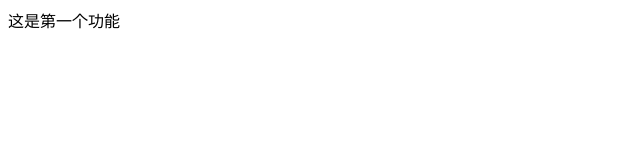
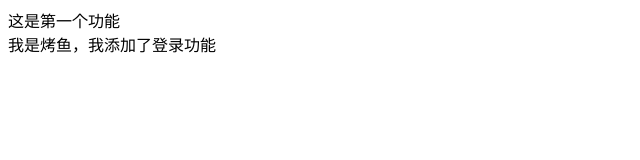
Before and after one commit to YancyWangGit/Test1, a plain HTML site: page index.html in a window 1280 px wide. Shown: the whole page, without its empty margins (0-640 px from the left). Drawn offline with Linux system fonts and the light colour scheme.

Commit message:
我是烤鱼，我添加了登录功能

```diff
--- a/index.html
+++ b/index.html
@@ -10,6 +10,7 @@
 
 <body>
     <div>这是第一个功能</div>
+    <div>我是烤鱼，我添加了登录功能</div>
 </body>
 
 </html>
```
